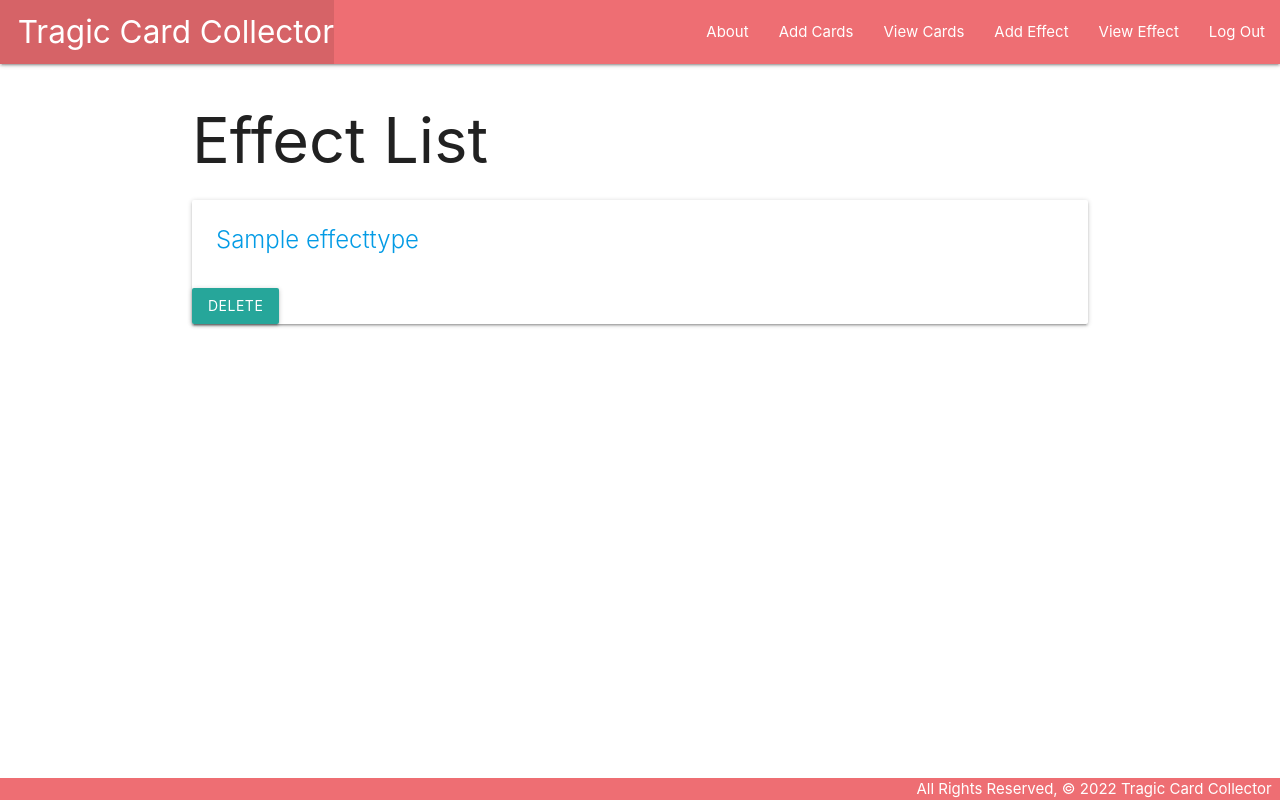
After one commit to jkhclimited/finch-collector, a Django app: page /effects/ in a window 1280 px wide. The commit adds this page. Run offline with Django 4.2, Linux system fonts and the light colour scheme; a user stored in the database is signed in; tables that the repository leaves empty hold one stand-in row (values such as "Sample post").

Commit message:
Adding final changes.

```diff
--- a/cardcollector/settings.py
+++ b/cardcollector/settings.py
@@ -124,3 +124,7 @@ STATIC_URL = 'static/'
 # https://docs.djangoproject.com/en/4.0/ref/settings/#default-auto-field
 
 DEFAULT_AUTO_FIELD = 'django.db.models.BigAutoField'
+
+LOGIN_REDIRECT_URL = '/cards/'
+
+LOGOUT_REDIRECT_URL = '/'
--- a/cardcollector/urls.py
+++ b/cardcollector/urls.py
@@ -19,4 +19,5 @@ from django.urls import path, include
 urlpatterns = [
     path('admin/', admin.site.urls),
     path('', include('main_app.urls')),
+    path('accounts/', include('django.contrib.auth.urls')),
 ]
--- a/main_app/models.py
+++ b/main_app/models.py
@@ -1,6 +1,7 @@
 from django.db import models
 from django.urls import reverse
 from django.forms import IntegerField
+from django.contrib.auth.models import User
 
 COPIES = (
     ('1', 'Single (1)'),
@@ -9,7 +10,8 @@ COPIES = (
 )
 
 class EffectType(models.Model):
-    name = models.TextField(max_length=100)
+    name = models.CharField(max_length=100)
+    description = models.TextField(max_length=1000)
 
     def __str__(self):
         return self.name
@@ -19,8 +21,8 @@ class EffectType(models.Model):
 
 
 class Card(models.Model):
+    name = models.CharField(max_length=100)
     card_type = models.CharField(max_length=20)
-    name = models.CharField(max_length=100)
     attribute = models.CharField(max_length=20, default='N/A')
     type = models.CharField(max_length=100, default='N/A')
     level = models.IntegerField(default=0)
@@ -29,6 +31,7 @@ class Card(models.Model):
     property = models.CharField(max_length=20, default='N/A')
     description = models.TextField(max_length=1000)
     effect_type = models.ManyToManyField(EffectType)
+    user = models.ForeignKey(User, on_delete=models.CASCADE)
 
     def __str__(self):
         return self.name
--- a/main_app/templates/base.html
+++ b/main_app/templates/base.html
@@ -20,10 +20,17 @@
         </ul>
         <ul class="right">
           <li><a href="{% url 'about' %}">About</a></li>
-          <li><a href="{% url 'cards_create' %}">Add a Card</a></li>
-          <li><a href="{% url 'index' %}">View My Cards</a></li>
-       </ul>
-
+          {% if user.is_authenticated %}
+            <li><a href="{% url 'cards_create' %}">Add Cards</a></li>
+            <li><a href="{% url 'index' %}">View Cards</a></li>
+            <li><a href="{% url 'effect_create' %}">Add Effect</a></li>
+            <li><a href="{% url 'effect_index' %}">View Effect</a></li>
+            <li><a href="{% url 'logout' %}">Log Out</a></li>
+          {% else %}
+            <li><a href="{% url 'signup' %}">Sign Up</a></li>
+            <li><a href="{% url 'login' %}">Log In</a></li>
+          {% endif %}
+        </ul>
       </div>
     </nav>
   </header>
--- a/main_app/templates/cards/detail.html
+++ b/main_app/templates/cards/detail.html
@@ -64,6 +64,12 @@
               {{ effect.name }}
             </span>
           </div>
+          <div class="card-action">
+            <form action="{% url 'disassoc_effect' card.id effect.id %}" method="post">
+              {% csrf_token %}
+              <button type="submit" class="btn">Remove</button>
+            </form>
+          </div>
         </div>
       {% endfor %}
     {% else %}
--- /dev/null
+++ b/main_app/templates/main_app/effecttype_list.html
@@ -0,0 +1,20 @@
+{% extends 'base.html' %}
+{% block content %}
+
+<h1>Effect List</h1>
+
+{% for effect in effecttype_list %}
+  <a href="{% url 'effect_detail' effect.id %}">
+    <div class="card">
+        <div class="card-content">
+            <span class="card-title">{{ effect.name }}</span>
+        </div>
+        <form action="{% url 'effect_delete' effect.id %}" method="post">
+          {% csrf_token %}
+          <button type="submit" class="btn">Delete</button>
+        </form>
+    </div>
+  </a>
+{% endfor %}
+
+{% endblock %}
--- a/main_app/urls.py
+++ b/main_app/urls.py
@@ -11,9 +11,11 @@ urlpatterns = [
     path('cards/<int:pk>/delete/', views.CardDelete.as_view(), name='cards_delete'),
     path('cards/<int:card_id>/add_copies/', views.add_copies, name='add_copies'),
     path('cards/<int:card_id>/assoc_effect/<int:effect_id>/', views.assoc_effect, name='assoc_effect'),
+    path('cards/<int:card_id>/disassoc_effect/<int:effect_id>/', views.disassoc_effect, name='disassoc_effect'),
     path('effects/', views.EffectList.as_view(), name='effect_index'),
     path('effects/<int:pk>/', views.EffectDetail.as_view(), name='effect_detail'),
     path('effects/create/', views.EffectCreate.as_view(), name='effect_create'),
     path('effects/<int:pk>/update/', views.EffectUpdate.as_view(), name='effect_update'),
     path('effects/<int:pk>/delete/', views.EffectDelete.as_view(), name='effect_delete'),
+    path('accounts/signup/', views.signup, name='signup'),
 ]
--- a/main_app/views.py
+++ b/main_app/views.py
@@ -3,19 +3,27 @@ from django.shortcuts import render, redirect
 from django.http import HttpResponse
 from django.views.generic.edit import CreateView, UpdateView, DeleteView
 from django.views.generic import ListView, DetailView
+from django.contrib.auth import login
+from django.contrib.auth.forms import UserCreationForm
+from django.contrib.auth.decorators import login_required
+from django.contrib.auth.mixins import LoginRequiredMixin
 from .models import Card, EffectType
 from .forms import OwnedForm
 
-class CardCreate(CreateView):
+class CardCreate(LoginRequiredMixin, CreateView):
     model = Card
-    fields = '__all__'
+    fields = ['name', 'card_type', 'attribute', 'type', 'level', 'atk', 'defense', 'property', 'description']
     success_url = '/cards/'
 
-class CardUpdate(UpdateView):
+    def form_valid(self, form):
+        form.instance.user = self.request.user
+        return super().form_valid(form)
+
+class CardUpdate(LoginRequiredMixin, UpdateView):
     model = Card
     fields = '__all__'
 
-class CardDelete(DeleteView):
+class CardDelete(LoginRequiredMixin, DeleteView):
     model = Card
     success_url = '/cards/'
 
@@ -25,10 +33,12 @@ def home(request):
 def about(request):
     return render(request, 'about.html')
 
+@login_required
 def cards_index(request):
-    cards = Card.objects.all()
+    cards = Card.objects.filter(user=request.user)
     return render(request, 'cards/index.html', {'cards': cards})
 
+@login_required
 def card_details(request, card_id):
     card = Card.objects.get(id=card_id)
     effect_types_not_on_card = EffectType.objects.exclude(id__in = card.effect_type.all().values_list('id'))
@@ -39,6 +49,7 @@ def card_details(request, card_id):
         'effects': effect_types_not_on_card,
     })
 
+@login_required
 def add_copies(request, card_id):
     form = OwnedForm(request.POST)
     if form.is_valid():
@@ -47,24 +58,49 @@ def add_copies(request, card_id):
         new_copies.save()
     return redirect('detail', card_id=card_id)
 
+@login_required
 def assoc_effect(request, card_id, effect_id):
     Card.objects.get(id=card_id).effect_type.add(effect_id)
     return redirect('detail', card_id=card_id)
 
-class EffectList(ListView):
+@login_required
+def disassoc_effect(request, card_id, effect_id):
+    Card.objects.get(id=card_id).effect_type.remove(effect_id)
+    return redirect('detail', card_id=card_id)
+
+class EffectList(LoginRequiredMixin, ListView):
     model = EffectType
 
-class EffectDetail(DetailView):
+class EffectDetail(LoginRequiredMixin, DetailView):
     model = EffectType
 
-class EffectCreate(CreateView):
+class EffectCreate(LoginRequiredMixin, CreateView):
     model = EffectType
-    fields = ['name']
+    fields = '__all__'
 
-class EffectUpdate(UpdateView):
+class EffectUpdate(LoginRequiredMixin, UpdateView):
     model = EffectType
-    fields = ['name']
+    fields = '__all__'
 
-class EffectDelete(DeleteView):
+class EffectDelete(LoginRequiredMixin, DeleteView):
     model = EffectType
-    success_url = '/cards/'
+    success_url = '/effects/'
+
+def signup(request):
+  error_message = ''
+  if request.method == 'POST':
+    # This is how to create a 'user' form object
+    # that includes the data from the browser
+    form = UserCreationForm(request.POST)
+    if form.is_valid():
+      # This will add the user to the database
+      user = form.save()
+      # This is how we log a user in via code
+      login(request, user)
+      return redirect('index')
+    else:
+      error_message = 'Invalid sign up - try again'
+  # A bad POST or a GET request, so render signup.html with an empty form
+  form = UserCreationForm()
+  context = {'form': form, 'error_message': error_message}
+  return render(request, 'registration/signup.html', context)
```
Also changed, not shown: main_app/templates/main_app/effecttype_detail.html (added, +20 -0 lines), main_app/templates/main_app/effecttype_form.html (added, +16 -0 lines), main_app/templates/registration/login.html (added, +13 -0 lines), main_app/templates/registration/signup.html (added, +14 -0 lines), main_app/migrations/0010_effecttype_description_alter_effecttype_name.py (added), main_app/migrations/0011_card_user.py (added).
